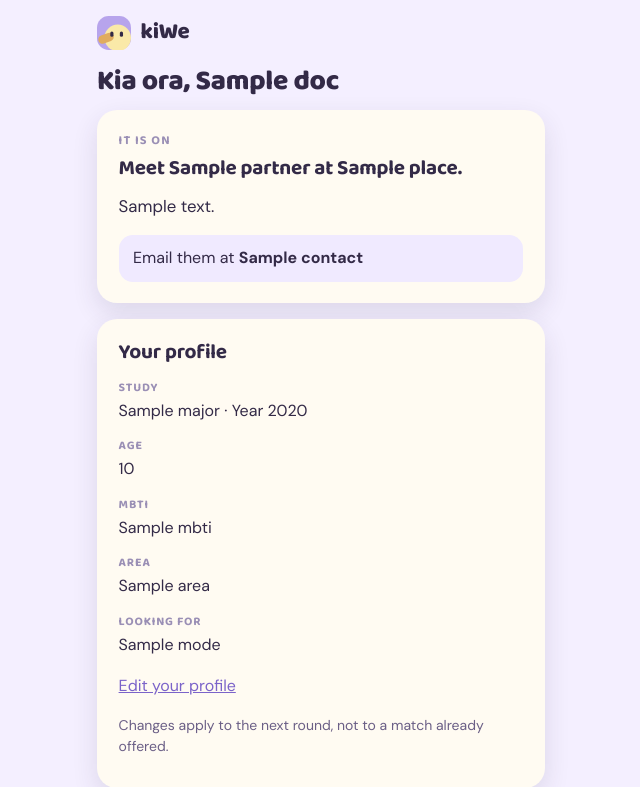
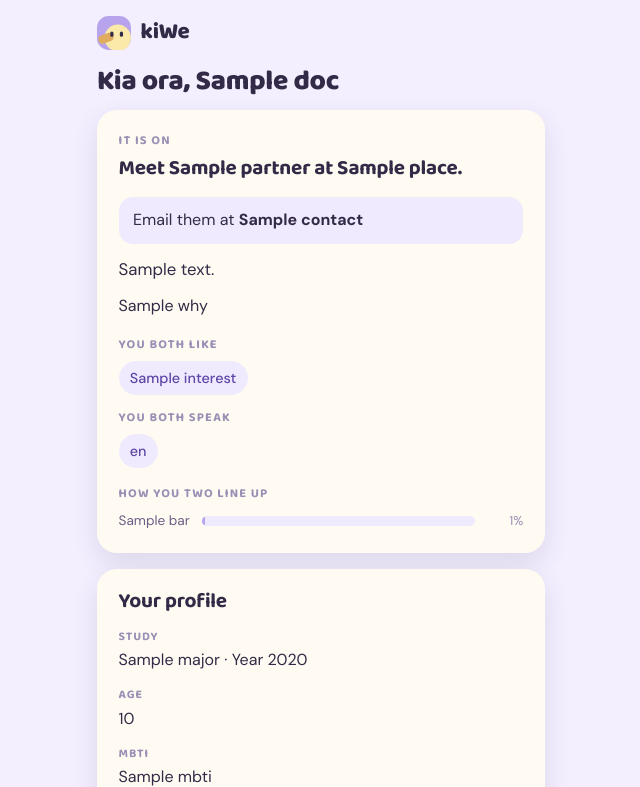
Before and after one commit to juu-na/kebplayground, a FastAPI app: template kebplayground/web/templates/home.html in a window 1280 px wide. Shown: the top 787 px of the page, without its empty margins (319-959 px from the left). Run offline with FastAPI, Linux system fonts and the light colour scheme; the template is opened without the code that fills it: most values are stand-ins (such as "Sample title", 1, 10 or a date in 2020).

Commit message:
feat: show what a pair share and how each measurement scored

```diff
--- a/kebplayground/web/app.py
+++ b/kebplayground/web/app.py
@@ -165,6 +165,40 @@ def home(request: Request, error: str = "", notice: str = ""):
     return render(request, "home.html", notice=notice, **_home_context(doc))
 
 
+# What each measurement is called on the page, and the order they read in.
+# Anything the pipeline measures but that is not named here is left off
+# rather than shown by its internal name.
+FEATURE_LABELS = {
+    "interests": "Interests",
+    "major": "Study",
+    "languages": "Languages",
+    "mbti": "Personality",
+    "age": "Age",
+    "year": "Year",
+    "area": "Part of town",
+}
+
+
+def _bars(breakdown: dict[str, float]) -> list[dict[str, object]]:
+    """The measurements worth drawing, strongest first."""
+    scored = [
+        {"label": FEATURE_LABELS[name], "percent": round(value * 100)}
+        for name, value in breakdown.items()
+        if name in FEATURE_LABELS and value > 0
+    ]
+    return sorted(scored, key=lambda bar: bar["percent"], reverse=True)
+
+
+def _shared(doc: dict[str, object], partner: dict[str, object]) -> dict[str, list[str]]:
+    """What the two have in common, for the chips under the card."""
+    mine = db.doc_to_user(doc)
+    theirs = db.doc_to_user(partner)
+    return {
+        "interests": sorted(mine.interests & theirs.interests),
+        "languages": sorted(mine.languages & theirs.languages),
+    }
+
+
 def _home_context(doc: dict[str, object]) -> dict[str, object]:
     """Everything both the home page and its polled fragment need."""
     status = str(doc.get("status") or "waiting")
@@ -181,6 +215,8 @@ def _home_context(doc: dict[str, object]) -> dict[str, object]:
         "status": status,
         "match": match,
         "partner": partner,
+        "bars": _bars(match["breakdown"]) if match else [],  # type: ignore[arg-type]
+        "shared": _shared(doc, partner) if match and partner else {},
         "waiting_count": store.count_waiting(),
         "pool_size": matchflow.pool_size(store),
     }
--- a/kebplayground/web/db.py
+++ b/kebplayground/web/db.py
@@ -91,7 +91,7 @@ def profile_fields(doc: dict[str, object]) -> dict[str, object]:
 
 
 def new_match(
-    a: str, b: str, score: float, mode: str, message: str,
+    a: str, b: str, score: float, mode: str, message: str, why: str,
     breakdown: dict[str, float], place: str,
 ) -> dict[str, object]:
     """One pair a run made, before either side has answered."""
@@ -101,6 +101,10 @@ def new_match(
         "score": score,
         "mode": mode,
         "message": message,
+        # What the two actually have in common, worked out without the model.
+        # Written down at the time, so it still reads true after either of
+        # them edits their profile.
+        "why": why,
         "breakdown": breakdown,
         "place": place,
         # offered until both sides say yes, or either says no.
--- a/kebplayground/web/matchflow.py
+++ b/kebplayground/web/matchflow.py
@@ -13,7 +13,7 @@ import os
 import threading
 from pathlib import Path
 
-from .. import pipeline
+from .. import llm, pipeline
 from . import db
 
 # Held for the whole of a round. Taken without blocking everywhere, since a
@@ -144,6 +144,7 @@ def run_now(store) -> bool:
         result = pipeline.run_matching(users, explain=True, cache=cache)
 
         by_id = {str(doc["id"]): doc for doc in claimed}
+        by_user = {user.id: user for user in users}
         matched: set[str] = set()
 
         for entry in result["matches"]:  # type: ignore[index]
@@ -154,6 +155,9 @@ def run_now(store) -> bool:
                 score=float(entry["score"]),  # type: ignore[arg-type]
                 mode=str(entry["mode"]),
                 message=str(entry.get("message") or ""),
+                why=llm.why(
+                    by_user[a], by_user[b], entry.get("breakdown") or {}  # type: ignore[arg-type]
+                ),
                 breakdown=entry.get("breakdown") or {},  # type: ignore[arg-type]
                 place=place_for(
                     str(by_id[a]["faculty"]), str(by_id[b]["faculty"])
--- a/kebplayground/web/static/style.css
+++ b/kebplayground/web/static/style.css
@@ -252,3 +252,58 @@ button.danger { background: var(--danger); color: #fff; }
 
 .admin ul { margin: 0.25rem 0; padding-left: 1.1rem; }
 .admin li { color: var(--muted); }
+
+/* --- how a pair line up --- */
+
+.match-why { margin: 0.75rem 0; }
+
+.chip {
+  display: inline-block;
+  padding: 0.35rem 0.7rem;
+  border-radius: 999px;
+  background: var(--tint);
+  color: var(--link-dark);
+  font-size: 0.9rem;
+  font-weight: 500;
+}
+
+.shared { margin: 1.1rem 0; }
+.shared .eyebrow { margin-top: 0.9rem; }
+
+.bars {
+  display: grid;
+  grid-template-columns: auto 1fr;
+  align-items: center;
+  gap: 0.45rem 0.75rem;
+  margin: 0.35rem 0 0;
+}
+.bars dt {
+  font-size: 0.85rem;
+  color: var(--muted);
+  white-space: nowrap;
+}
+.bars dd {
+  display: flex;
+  align-items: center;
+  gap: 0.5rem;
+  margin: 0;
+}
+.bar {
+  flex: 1;
+  height: 10px;
+  border-radius: 6px;
+  background: var(--tint);
+  overflow: hidden;
+}
+.bar-fill {
+  display: block;
+  height: 100%;
+  border-radius: 6px;
+  background: var(--lilac);
+}
+.bar-figure {
+  font-size: 0.8rem;
+  color: var(--faint);
+  min-width: 2.5rem;
+  text-align: right;
+}
--- /dev/null
+++ b/kebplayground/web/templates/partials/reveal.html
@@ -0,0 +1,37 @@
+{# The card both the offer and the acceptance show: what the two have in
+   common, and how each measurement scored. #}
+{# When the model could not be reached the message is this same sentence,
+   so only show it when it says something the message does not. #}
+{% if match.why and match.why != match.message %}
+<p class="match-why">{{ match.why }}</p>
+{% endif %}
+
+{% if shared.interests or shared.languages %}
+<div class="shared">
+  {% if shared.interests %}
+  <p class="eyebrow">You both like</p>
+  <div class="choices">
+    {% for interest in shared.interests %}<span class="chip">{{ interest }}</span>{% endfor %}
+  </div>
+  {% endif %}
+  {% if shared.languages %}
+  <p class="eyebrow">You both speak</p>
+  <div class="choices">
+    {% for language in shared.languages %}<span class="chip">{{ language }}</span>{% endfor %}
+  </div>
+  {% endif %}
+</div>
+{% endif %}
+
+{% if bars %}
+<p class="eyebrow">How you two line up</p>
+<dl class="bars">
+  {% for bar in bars %}
+  <dt>{{ bar.label }}</dt>
+  <dd>
+    <span class="bar"><span class="bar-fill" style="width: {{ bar.percent }}%"></span></span>
+    <span class="bar-figure">{{ bar.percent }}%</span>
+  </dd>
+  {% endfor %}
+</dl>
+{% endif %}
--- a/kebplayground/web/templates/partials/status.html
+++ b/kebplayground/web/templates/partials/status.html
@@ -3,7 +3,7 @@
   <p class="eyebrow">{{ match.mode }}</p>
   <h2>You and {{ partner.name if partner else "someone" }} lined up.</h2>
   {% if match.message %}<p class="match-message">{{ match.message }}</p>{% endif %}
-  <p class="match-score">match score {{ '%.0f' % (match.score * 100) }}%</p>
+  {% include "partials/reveal.html" %}
   <div class="actions centre">
     <form method="post" action="/match/respond">
       <input type="hidden" name="answer" value="accepted">
@@ -17,8 +17,9 @@
 {% elif status == "accepted" and match %}
   <p class="eyebrow">it is on</p>
   <h2>Meet {{ partner.name if partner else "your match" }} at {{ match.place }}.</h2>
+  <p class="match-contact">Email them at <strong>{{ partner.contact if partner else "" }}</strong></p>
   {% if match.message %}<p class="match-message">{{ match.message }}</p>{% endif %}
-  <p class="match-contact">Email them at <strong>{{ partner.contact if partner else "" }}</strong></p>
+  {% include "partials/reveal.html" %}
 {% elif status == "matching" %}
   <h2>Finding your match.</h2>
   <p>A round is going right now. This page keeps itself up to date.</p>
```
Also changed, not shown: kebplayground/llm.py (+48 -5 lines), tests/test_pipeline.py (+2 -2 lines), tests/test_web.py (+44 -0 lines).
